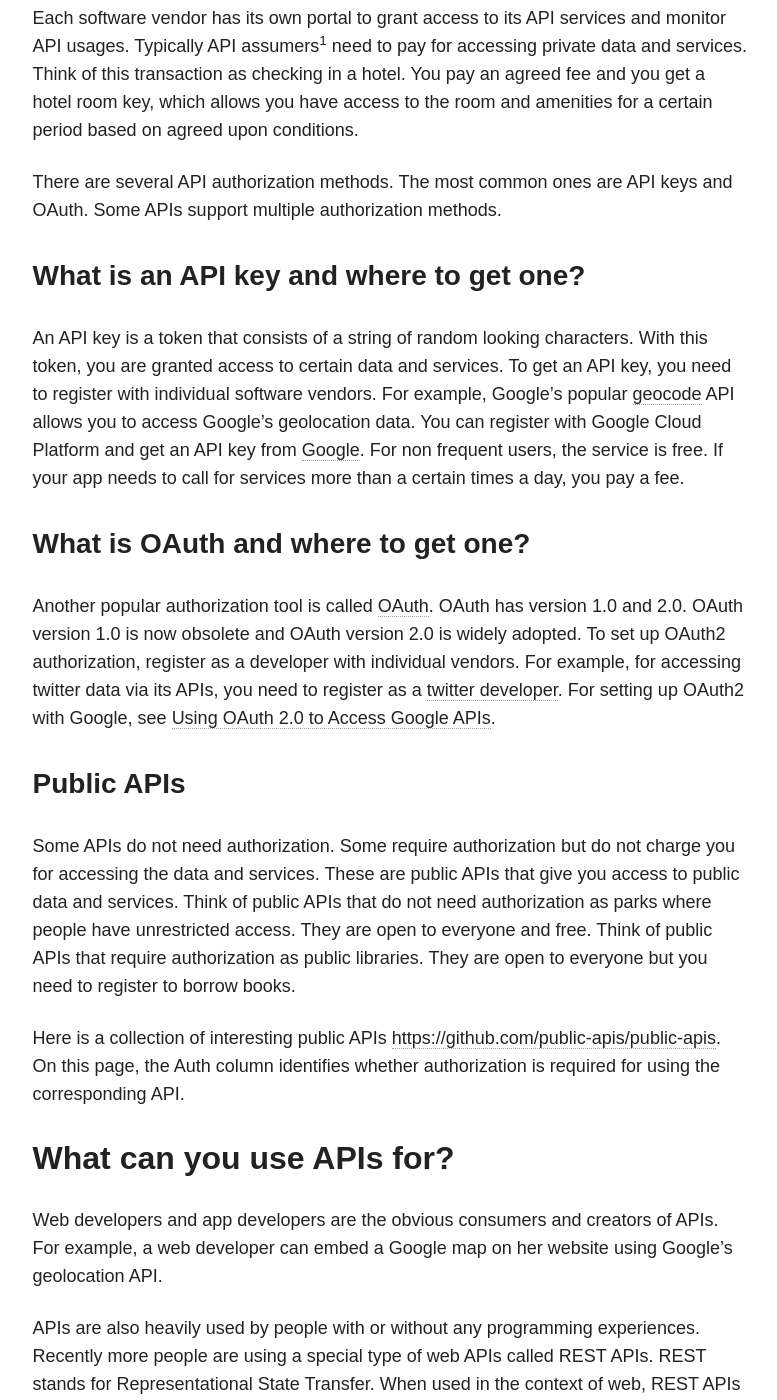
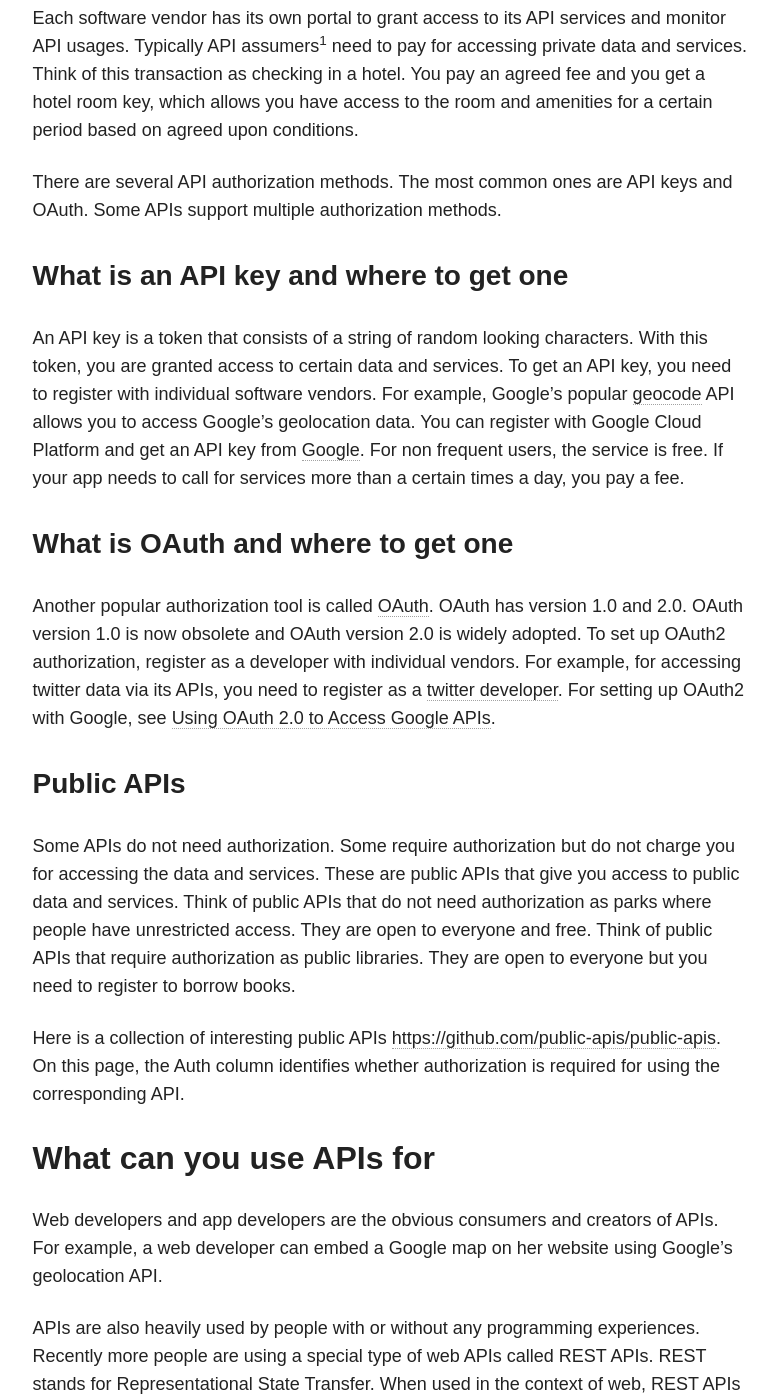
Before and after one commit to taolicd/taolicd.github.io, a Jekyll site: the page built from _posts/blog/2019-08-08-Intro_API_blog.md, in a window 1280 px wide and 1400 px high, scrolled down 1453 px. Shown: the whole window, without its empty margins (347-1124 px from the left). Built offline with Jekyll 4.4.1, drawn with Linux system fonts in a browser that asks for light colours; comment, search, counter and statistics services are not loaded; some of the changed text lies outside the part shown.

Commit message:
revisions

```diff
--- a/_posts/blog/2019-08-08-Intro_API_blog.md
+++ b/_posts/blog/2019-08-08-Intro_API_blog.md
@@ -31,11 +31,11 @@ Each software vendor has its own portal to grant access to its API services and
 
 There are several API authorization methods. The most common ones are API keys and OAuth. Some APIs support multiple authorization methods.
 
-### What is an API key and where to get one?
+### What is an API key and where to get one
 
 An API key is a token that consists of a string of random looking characters. With this token, you are granted access to certain data and services. To get an API key, you need to register with individual software vendors. For example, Google's popular [geocode](https://developers.google.com/maps/documentation/geolocation/intro) API allows you to access Google's geolocation data. You can register with Google Cloud Platform and get an API key from [Google](https://developers.google.com/maps/documentation/geolocation/get-api-key). For non frequent users, the service is free. If your app needs to call for services more than a certain times a day, you pay a fee.
 
-###  What is OAuth and where to get one?
+###  What is OAuth and where to get one
 
 Another popular authorization tool is called [OAuth](https://en.wikipedia.org/wiki/OAuth). OAuth has version 1.0 and 2.0. OAuth version 1.0 is now obsolete and OAuth version 2.0 is widely adopted. To set up OAuth2 authorization, register as a developer with individual vendors. For example, for accessing twitter data via its APIs, you need to register as a [twitter developer](https://developer.twitter.com/en/docs/authentication/overview). For setting up OAuth2 with Google, see [Using OAuth 2.0 to Access Google APIs](https://developers.google.com/identity/protocols/oauth2).
 
@@ -46,7 +46,7 @@ Some APIs do not need authorization. Some require authorization but do not charg
 Here is a collection of interesting public APIs [https://github.com/public-apis/public-apis](https://github.com/public-apis/public-apis). On this page, the Auth column identifies whether authorization is required for using the corresponding API.
 
 
-##  What can you use APIs for?
+##  What can you use APIs for
 
 Web developers and app developers are the obvious consumers and creators of APIs. For example, a web developer can embed a Google map  on her website using Google's geolocation API.
 
@@ -109,7 +109,7 @@ Tip: The GET method is the default method in a web browser therefore you do not
 To try out how REST API works, a handy plugin you can install is Chrome's Postman. The Postman plugin is a tool for you to learn and test API calls.
 
 
-## Where to find interesting APIs?
+## Where to find interesting APIs
 
 A good place to explore the available web APIs is [programmableweb](http://www.programmableweb.com/apis/directory). The opportunities are endless. Have fun!
 
```
